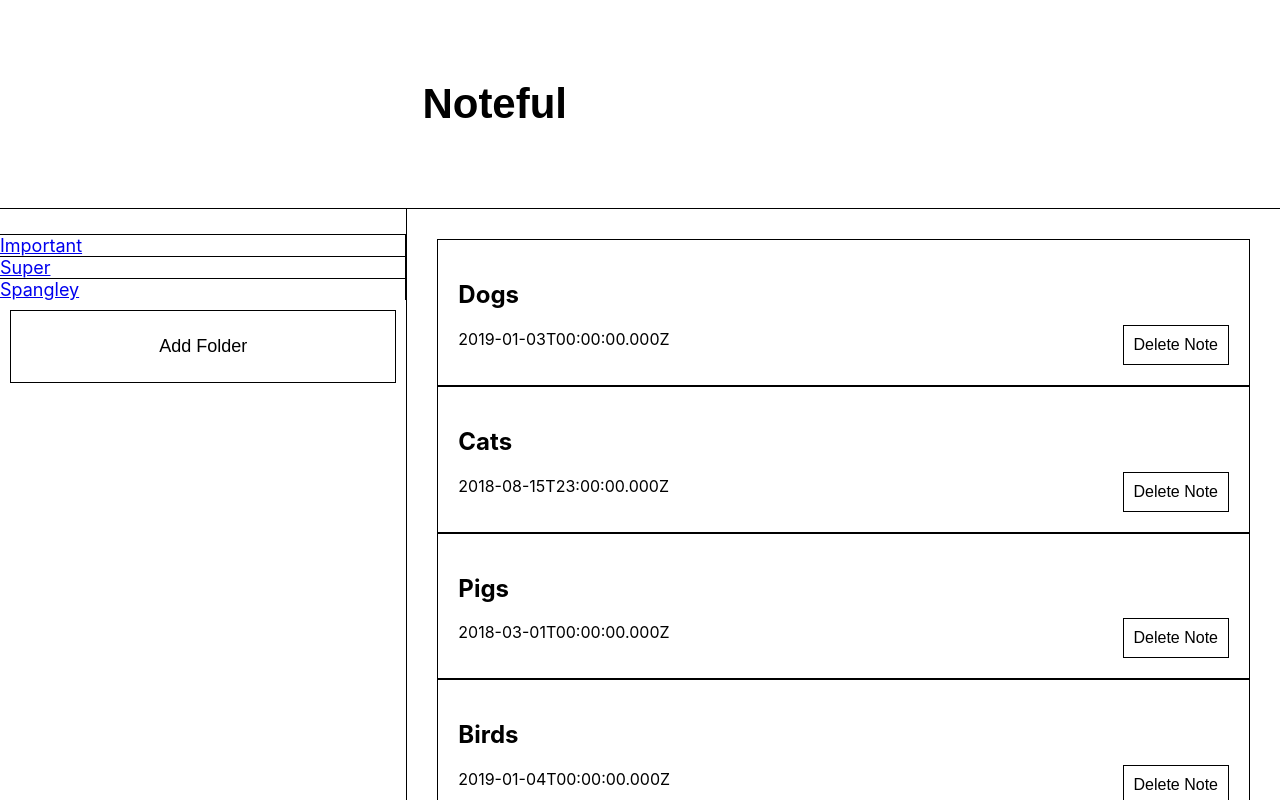
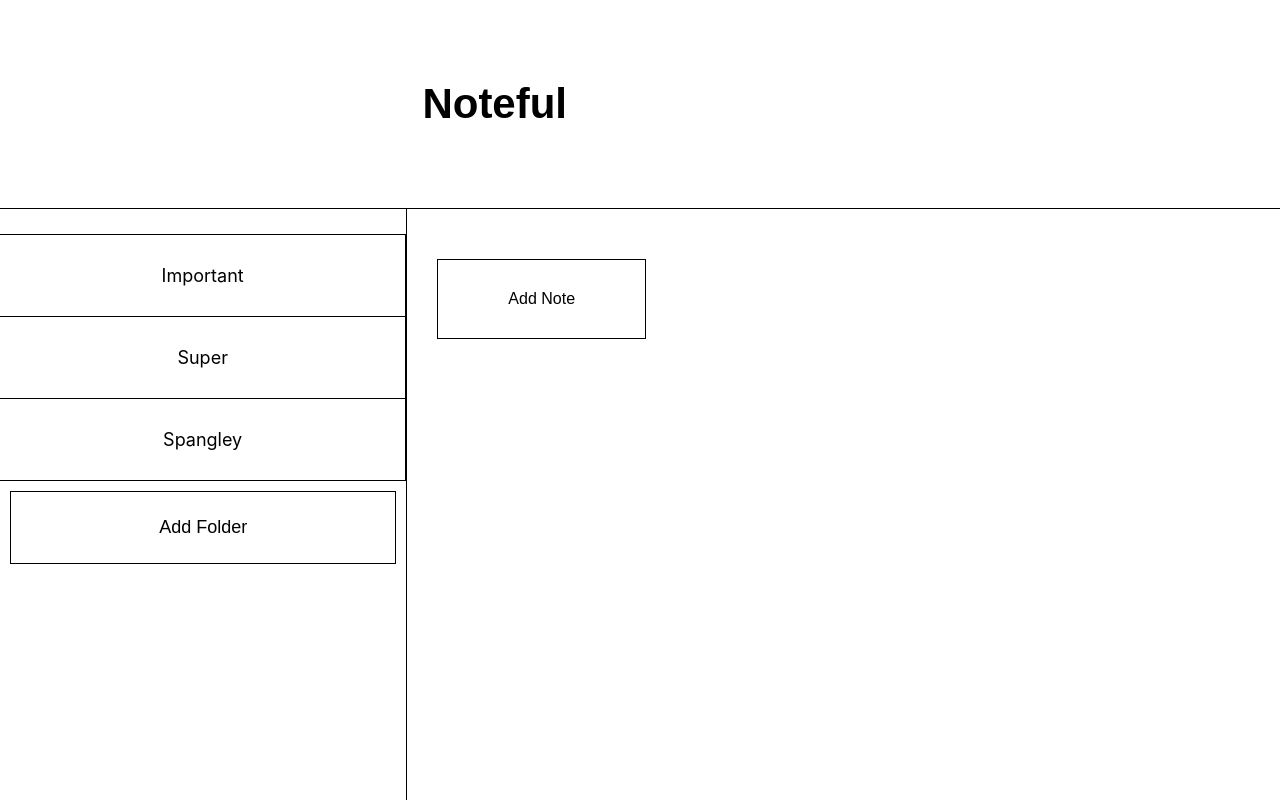
Before and after one commit to srbm/noteful, a React (Create React App) app: page /folder/Important in a window 1280 px wide. Shown: the top 800 px of the page. Built offline with nearby package versions, Linux system fonts and the light colour scheme.

Commit message:
folder to note functionality working

```diff
--- a/src/App.js
+++ b/src/App.js
@@ -25,30 +25,36 @@ class App extends Component {
       <>
         <Header />
         <div className="container">
-          <Sidebar data={this.state.data}>
           <Route
             exact
             path='/'
-              component={MainSidebar}
             render={(routerProps) => {
-              console.log(routerProps)
-              return <Sidebar data={this.state.data}
+              return <Sidebar id={this.state.data.folders.id} data={this.state.data}
             /> }
             }
           />
           <Route
             path='/folder/:folderid'
             render={(routerProps) => {
-              console.log(routerProps)
-              return <FolderSidebar id={this.state.data.folders.id}
+            return <Sidebar id={this.state.data.folders.id} data={this.state.data}
               />}
             }
           />
-          </Sidebar>
-          <Main data={this.state.data}>
-            <Route path='/' component={MainMain} />
-            <Route path='/folder/:folderid' component={FolderMain} />
-          </Main>
+
+          <Route
+            exact
+            path='/'
+            render={() =>
+              <Main data={this.state.data} /> }
+          />
+          <Route path='/folder/:folderid'
+            render={(routerProps) => {
+              console.log(routerProps);
+              return <Main
+                data={this.state.data}
+                folderId={routerProps.match.params.folderid} /> }
+            } />
+
         </div>
       </>
     );
--- a/src/Header/header.js
+++ b/src/Header/header.js
@@ -1,11 +1,15 @@
 import React, { Component } from 'react';
 import './header.scss';
+
+import { Link } from 'react-router-dom';
 
 class Header extends Component {
   render() {
     return (
       <header>
-        <h1>Noteful</h1>
+        <Link to='/'>
+          <h1>Noteful</h1>
+        </Link>
       </header>
     )
   }
--- a/src/Header/header.scss
+++ b/src/Header/header.scss
@@ -1,12 +1,16 @@
 header {
   padding: 80px 0;
   border-bottom: 1px solid black;
+  a {
+    text-decoration: none;
+  }
   h1 {
     margin-left: 33vw;
     margin-top: 0;
     margin-bottom: 0;
     font-size: 42px;
     font-family: sans-serif;
+    color: black;
     cursor: pointer;
   }
 }
--- a/src/Main/main.js
+++ b/src/Main/main.js
@@ -3,7 +3,13 @@ import './main.scss';
 
 class Main extends Component {
   render() {
-    const notes = this.props.data.notes.map((note, i) => {
+    console.log(this.props);
+    let notes = this.props.data.notes;
+    if (this.props.folderId ) {
+      notes = notes.filter(n => n.folderId === this.props.folderId)
+    }
+    console.log(notes);
+    notes = notes.map((note, i) => {
       return <li
         className="note"
         key={i}
@@ -13,6 +19,7 @@ class Main extends Component {
         <button type="button">Delete Note</button>
       </li>
     })
+    console.log(notes);
     return (
       <main className="main">
         <ul>{notes}</ul>
--- a/src/Sidebar/sidebar.js
+++ b/src/Sidebar/sidebar.js
@@ -1,12 +1,12 @@
 import React, { Component } from 'react';
 import './sidebar.scss';
-import { Link } from 'react-router-dom';
+import { NavLink } from 'react-router-dom';
 
 class Sidebar extends Component {
   render() {
     const folders = this.props.data.folders.map((folder, i) => {
       return <li className="sidebar__folder" key={i}>
-        <Link to={'/folder/' + folder.name} >{folder.name}</Link>
+        <NavLink to={'/folder/' + folder.id} >{folder.name}</NavLink>
       </li>
     })
     return (
--- a/src/Sidebar/sidebar.scss
+++ b/src/Sidebar/sidebar.scss
@@ -4,14 +4,20 @@
   border-right: 1px groove black;
   min-height: calc(100vh - 150px);
   font-size: 18px;
-  cursor: pointer;
+  :nth-child(3) {
+    border-bottom: 1px solid black;
+  }
   &__folder {
     border-top: 1px solid black;
     border-right: 1px solid black;
-    p {
+    padding: 30px 0;
+    cursor: pointer;
+    a {
       text-align: center;
-      padding: 30px 0;
       margin: 0;
+      text-decoration: none;
+      display: block;
+      color: black;
     }
 
   }
```
Lines whose indentation alone changed are shown as unchanged.
